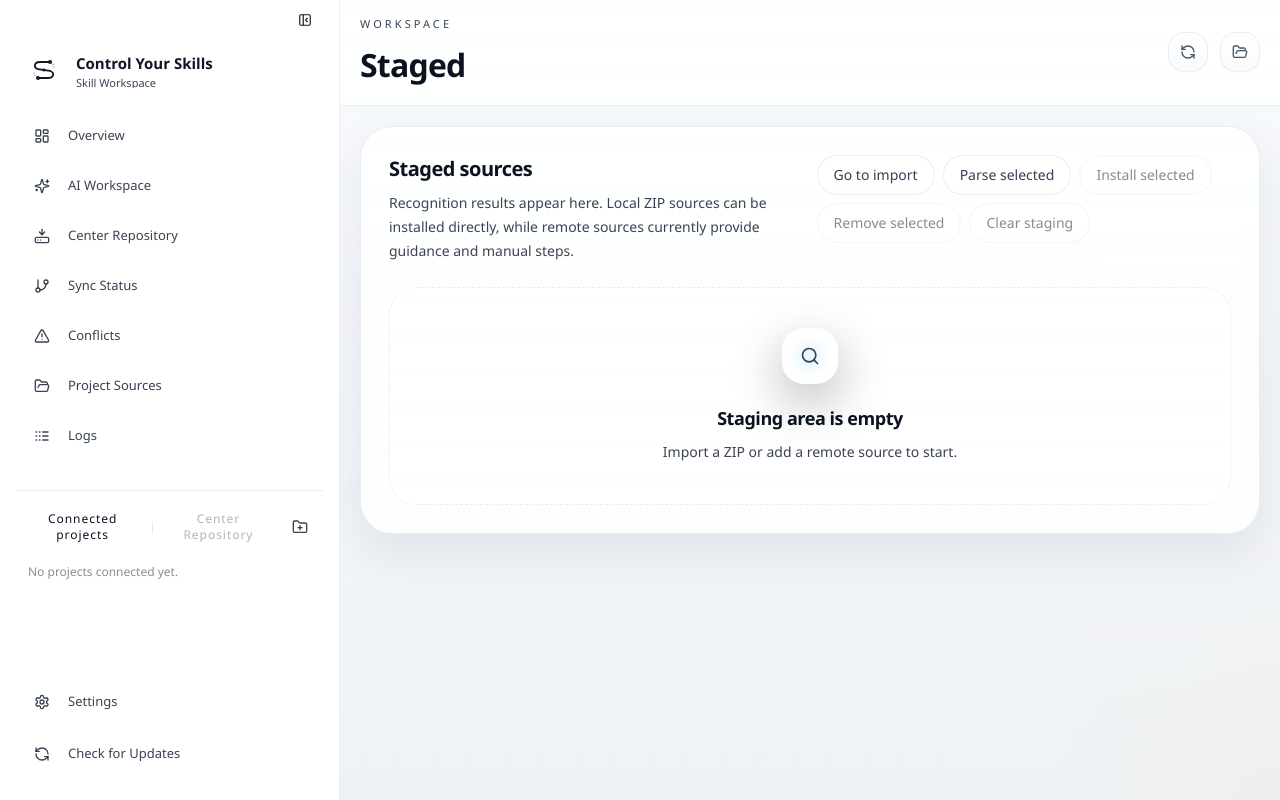
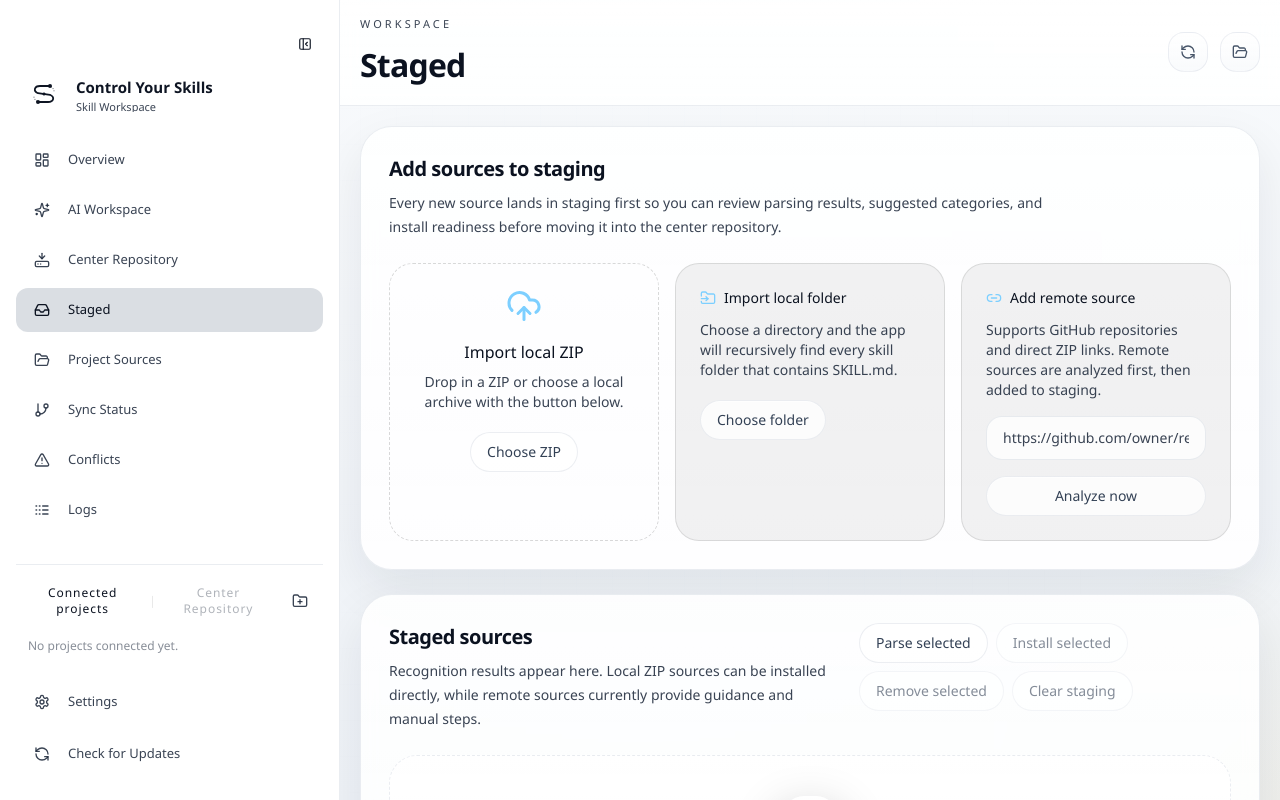
Before and after one commit to KlayPeter/control-yours-skills, a Next.js app: page /staged in a window 1280 px wide. Built offline with nearby package versions, Linux system fonts and the light colour scheme.

Commit message:
fix: make window draggable and update workspace UI

```diff
--- a/src/components/sections/projects-section.tsx
+++ b/src/components/sections/projects-section.tsx
@@ -63,7 +63,7 @@ export function ProjectsSection({
   return (
     <div className="space-y-6">
       <SectionCard
-        title={t.projectsGuideTitle || "项目导入是做什么的"}
+        title={t.projectsGuideTitle || "项目来源是做什么的"}
         subtitle={
           t.projectsGuideSubtitle ||
           "把你本地的业务项目接进来后，系统会扫描其中的 Skill 文件夹，让你把项目里的能力纳入统一管理。"
@@ -119,7 +119,7 @@ export function ProjectsSection({
           <Search className="absolute left-3 top-1/2 h-4 w-4 -translate-y-1/2 app-text-soft" />
           <input
             type="text"
-            placeholder={t.search || "搜索..."}
+            placeholder={t.searchPlaceholder || "搜索..."}
             value={searchValue}
             onChange={(e) => onSearchValueChange(e.target.value)}
             className="w-full rounded-xl border border-black/10 dark:border-white/10 bg-white dark:bg-black/40 pl-10 pr-4 py-2 text-sm app-text focus-visible:ring-2 focus-visible:ring-signal/45 focus-visible:outline-none transition-all"
--- a/src/components/sections/staged-section.tsx
+++ b/src/components/sections/staged-section.tsx
@@ -1,5 +1,5 @@
-import Link from "next/link";
-import { Eye, Plus, RefreshCcw, Trash2 } from "lucide-react";
+import type { DropzoneState } from "react-dropzone";
+import { Eye, Plus, RefreshCcw, Trash2, UploadCloud, FolderInput, Link2 } from "lucide-react";
 import { cn } from "@/lib/cn";
 import type { SkillManagerSnapshot, StagedSourceRecord } from "@shared/contracts";
 
@@ -43,8 +43,14 @@ export function StagedSection({
   snapshot,
   t,
   installPathConfigured,
+  dropzone,
+  remoteUrl,
+  onRemoteUrlChange,
   selectedStageIds,
   selectedStagedId,
+  onImportZip,
+  onImportFolder,
+  onRemoteAction,
   onToggleStageSelection,
   onLoadStagedDetail,
   onParseStaged,
@@ -56,8 +62,14 @@ export function StagedSection({
   snapshot: SkillManagerSnapshot;
   t: TranslationDictionary;
   installPathConfigured: boolean;
+  dropzone: DropzoneState;
+  remoteUrl: string;
+  onRemoteUrlChange: (value: string) => void;
   selectedStageIds: string[];
   selectedStagedId: string | null;
+  onImportZip: (mode: "staged" | "install") => AsyncActionResult;
+  onImportFolder: (mode: "staged" | "install") => AsyncActionResult;
+  onRemoteAction: (mode: "staged" | "install") => AsyncActionResult;
   onToggleStageSelection: (id: string) => void;
   onLoadStagedDetail: (id: string) => AsyncActionResult;
   onParseStaged: (ids: string[]) => AsyncActionResult;
@@ -85,17 +97,78 @@ export function StagedSection({
   return (
     <div className="space-y-6">
       <SectionCard
+        title={t.stagedImportTitle || "添加来源到暂存区"}
+        subtitle={
+          t.stagedImportSubtitle ||
+          "所有新来源先进入暂存区，在这里检查解析结果、推荐分类和安装条件，确认后再纳入中心仓库。"
+        }
+      >
+        <div className="grid gap-4 xl:grid-cols-3">
+          <div
+            {...dropzone.getRootProps()}
+            className={cn(
+              "rounded-3xl border border-dashed p-6 text-center transition",
+              dropzone.isDragActive
+                ? "border-signal bg-signal/10"
+                : "border-black/15 bg-transparent hover:border-black/30 hover:bg-black/5 dark:border-white/15 dark:hover:border-white/30 dark:hover:bg-white/5"
+            )}
+          >
+            <input {...dropzone.getInputProps()} />
+            <UploadCloud className="mx-auto h-9 w-9 text-signal" />
+            <p className="mt-4 text-base font-medium app-text">{t.localZipImport}</p>
+            <p className="mt-2 text-sm app-text-soft">{t.stagedZipImportHint || "拖入 ZIP，或用按钮选择本地压缩包。"}</p>
+            <button
+              className="mt-5 app-button"
+              onClick={(event) => {
+                event.stopPropagation();
+                void onImportZip("staged");
+              }}
+              type="button"
+            >
+              {t.chooseZip}
+            </button>
+          </div>
+
+          <div className="rounded-3xl border border-black/10 bg-black/5 p-6 dark:border-white/10 dark:bg-black/10">
+            <div className="flex items-center gap-2 text-sm font-medium app-text">
+              <FolderInput className="h-4 w-4 text-signal" />
+              {t.localFolderImport || "导入本地文件夹"}
+            </div>
+            <p className="mt-3 text-sm app-text-soft">
+              {t.stagedFolderImportHint || "选择一个目录，系统会递归查找所有包含 SKILL.md 的技能文件夹。"}
+            </p>
+            <button className="mt-5 app-button" onClick={() => void onImportFolder("staged")} type="button">
+              {t.chooseFolder || "选择文件夹"}
+            </button>
+          </div>
+
+          <div className="rounded-3xl border border-black/10 bg-black/5 p-6 dark:border-white/10 dark:bg-black/10">
+            <div className="flex items-center gap-2 text-sm font-medium app-text">
+              <Link2 className="h-4 w-4 text-signal" />
+              {t.addRemoteSource}
+            </div>
+            <p className="mt-3 text-sm app-text-soft">
+              {t.stagedRemoteImportHint || "支持 GitHub 仓库和直链 ZIP。远程来源会先做识别说明，再进入暂存区。"}
+            </p>
+            <input
+              className="mt-4 app-input h-11 w-full rounded-2xl px-4 text-sm"
+              onChange={(event) => onRemoteUrlChange(event.target.value)}
+              placeholder={t.remoteSourcePlaceholder}
+              spellCheck={false}
+              value={remoteUrl}
+            />
+            <button className="mt-4 app-button w-full justify-center" onClick={() => void onRemoteAction("staged")} type="button">
+              {t.analyzeNow || t.parseSelected}
+            </button>
+          </div>
+        </div>
+      </SectionCard>
+
+      <SectionCard
         title={t.stagedSources}
         subtitle={t.stagedSourcesSubtitle}
         actions={
           <div className="flex flex-wrap gap-2">
-            <Link
-              className="app-button"
-              // eslint-disable-next-line @typescript-eslint/no-explicit-any
-              href={"/local-install" as any}
-            >
-              {t.toImport}
-            </Link>
             <button
               className="app-button"
               onClick={() =>
--- a/src/components/workspace-app.tsx
+++ b/src/components/workspace-app.tsx
@@ -194,7 +194,7 @@ export function WorkspaceApp({ section, initialSkillId }: WorkspaceAppProps) {
         />
 
         <div className="flex min-h-screen flex-col xl:h-screen xl:overflow-y-auto">
-          <header className="app-topbar">
+          <header className="app-topbar drag-region">
             <div className="flex flex-col gap-4 xl:flex-row xl:items-center xl:justify-between">
               <div>
                 <p className="text-[11px] uppercase tracking-[0.28em] app-text-soft">{t.workspaceHeader}</p>
@@ -249,7 +249,7 @@ export function WorkspaceApp({ section, initialSkillId }: WorkspaceAppProps) {
                   installedSkills={installedSkills}
                   onClearStaged={clearStagedSources}
                   onChooseInstallDir={handleQuickChooseInstallDir}
-                  onGoImport={() => router.push("/local-install" as import("next").Route)}
+                  onGoImport={() => router.push("/staged" as import("next").Route)}
                   onGoStaged={() => router.push("/staged" as import("next").Route)}
                   onGoAiWorkspace={() => router.push("/ai-workspace" as import("next").Route)}
                   onGoLocalInstall={() => router.push("/local-install" as import("next").Route)}
@@ -322,7 +322,7 @@ export function WorkspaceApp({ section, initialSkillId }: WorkspaceAppProps) {
                   installedSkills={installedSkills}
                   onClearStaged={clearStagedSources}
                   onChooseInstallDir={handleQuickChooseInstallDir}
-                  onGoImport={() => router.push("/local-install" as import("next").Route)}
+                  onGoImport={() => router.push("/staged" as import("next").Route)}
                   onGoStaged={() => router.push("/staged" as import("next").Route)}
                   onGoAiWorkspace={() => router.push("/ai-workspace" as import("next").Route)}
                   onGoLocalInstall={() => router.push("/local-install" as import("next").Route)}
--- a/src/components/workspace/workspace-nav-sidebar.tsx
+++ b/src/components/workspace/workspace-nav-sidebar.tsx
@@ -5,6 +5,7 @@ import {
   LayoutDashboard,
   Sparkles,
   HardDriveDownload,
+  Inbox,
   FolderOpen,
   Logs,
   Settings,
@@ -33,11 +34,13 @@ const navItems: Array<{
   // eslint-disable-next-line @typescript-eslint/no-explicit-any
   { section: "local-install", href: "/local-install" as any, icon: HardDriveDownload },
   // eslint-disable-next-line @typescript-eslint/no-explicit-any
+  { section: "staged", href: "/staged" as any, icon: Inbox },
+  // eslint-disable-next-line @typescript-eslint/no-explicit-any
+  { section: "projects", href: "/projects" as any, icon: FolderOpen },
+  // eslint-disable-next-line @typescript-eslint/no-explicit-any
   { section: "sync-status", href: "/sync-status" as any, icon: GitBranch },
   // eslint-disable-next-line @typescript-eslint/no-explicit-any
   { section: "conflicts", href: "/conflicts" as any, icon: AlertTriangle },
-  // eslint-disable-next-line @typescript-eslint/no-explicit-any
-  { section: "projects", href: "/projects" as any, icon: FolderOpen },
   { section: "logs", href: "/logs", icon: Logs },
   { section: "settings", href: "/settings", icon: Settings }
 ];
@@ -94,8 +97,8 @@ export function WorkspaceNavSidebar({
   return (
     <aside className="app-sidebar">
       <div className="app-sidebar-inner">
-        <div className={cn("flex flex-col", sidebarCollapsed ? "items-center gap-4 px-0 pt-8" : "gap-5 px-2 pt-0.5")}>
-          <div className={cn("flex items-center w-full", sidebarCollapsed ? "justify-center" : "justify-end")}>
+        <div className={cn("flex flex-col drag-region", sidebarCollapsed ? "items-center gap-4 px-0 pt-8" : "gap-5 px-2 pt-0.5")}>
+          <div className={cn("flex items-center w-full", sidebarCollapsed ? "justify-center" : "justify-end", !sidebarCollapsed && "pt-6")}>
             <button
               type="button"
               className={cn(
--- a/src/components/workspace/workspace-primary-section.tsx
+++ b/src/components/workspace/workspace-primary-section.tsx
@@ -206,13 +206,6 @@ export function WorkspacePrimarySection({
     case "local-install":
       return (
         <LocalInstallSection
-          dropzone={dropzone}
-          installPathConfigured={installPathConfigured}
-          onImportZip={onImportZip}
-          onImportFolder={onImportFolder}
-          onRemoteAction={onRemoteAction}
-          onRemoteUrlChange={onRemoteUrlChange}
-          remoteUrl={remoteUrl}
           snapshot={snapshot}
           t={t}
           onOpenPath={onOpenPath}
@@ -224,6 +217,7 @@ export function WorkspacePrimarySection({
           onSyncInstalledSkill={onSyncInstalledSkill}
           onSyncAllSkills={onSyncAllSkills}
           onUpdateInstalledSkillCategory={onUpdateInstalledSkillCategory}
+          onGoStaged={onGoStaged}
           searchValue={searchValue}
           onSearchValueChange={onSearchValueChange}
         />
@@ -273,7 +267,13 @@ export function WorkspacePrimarySection({
           onClearStaged={onClearStaged}
           onInstallStaged={onInstallStaged}
           installPathConfigured={installPathConfigured}
+          dropzone={dropzone}
+          remoteUrl={remoteUrl}
           onLoadStagedDetail={onLoadStagedDetail}
+          onImportZip={onImportZip}
+          onImportFolder={onImportFolder}
+          onRemoteAction={onRemoteAction}
+          onRemoteUrlChange={onRemoteUrlChange}
           onParseStaged={onParseStaged}
           onRemoveStaged={onRemoveStaged}
           onToggleStageSelection={onToggleStageSelection}
--- a/src/locales/translations.ts
+++ b/src/locales/translations.ts
@@ -184,8 +184,15 @@ export const zhCnTranslations: TranslationDictionary = {
   uncategorizedSkillsLabel: "未分类",
   centerRepositoryTitle: "中心仓库总览",
   centerRepositorySubtitle: "这里是系统正式纳管的技能主版本库，分类、推荐和后续同步都会以这里为准。",
+  centerRepositoryAddSourceAction: "前往添加来源",
+  centerRepositoryFocusHint: "中心仓库页只保留已纳管 Skill 的查看、分类、同步和目录管理。新来源的导入统一放到暂存区。",
   centerRepositorySkillsTitle: "中心仓库技能",
-  centerRepositorySkillsSubtitle: "为中心仓库里的技能分配分类，后续推荐分类和同步都会以这里为准。",
+  centerRepositorySkillsSubtitle: "这里只保留已纳管的 Skill 主版本。分类、同步目标和状态都以这里为准。",
+  stagedImportTitle: "添加来源到暂存区",
+  stagedImportSubtitle: "所有新来源先进入暂存区，在这里检查解析结果、推荐分类和安装条件，确认后再纳入中心仓库。",
+  stagedZipImportHint: "拖入 ZIP，或用按钮选择本地压缩包。",
+  stagedFolderImportHint: "选择一个目录，系统会递归查找所有包含 SKILL.md 的技能文件夹。",
+  stagedRemoteImportHint: "支持 GitHub 仓库和直链 ZIP。远程来源会先做识别说明，再进入暂存区。",
   syncTargetsTitle: "同步目标",
   syncTargetsCountSuffix: "个",
   noSyncTargetsYet: "还没有绑定同步目标。",
@@ -270,7 +277,7 @@ export const zhCnTranslations: TranslationDictionary = {
   quickStartStatusDone: "已完成",
   quickStartStatusTodo: "待完成",
   quickStartChooseInstallDir: "选择中心仓库目录",
-  quickStartGoImport: "前往导入",
+  quickStartGoImport: "添加来源",
   quickStartGoStaged: "查看暂存区",
   quickStartStagedDisabled: "导入一个 skill 后，这里会出现可安装结果。",
   installDirectoryWritable: "中心仓库目录可写。",
@@ -510,8 +517,15 @@ export const enTranslations: TranslationDictionary = {
   uncategorizedSkillsLabel: "Uncategorized",
   centerRepositoryTitle: "Center repository overview",
   centerRepositorySubtitle: "This is the system's primary managed skill library. Categories, recommendations, and future sync all build from here.",
+  centerRepositoryAddSourceAction: "Add new sources",
+  centerRepositoryFocusHint: "This page now focuses only on managed skills: review, categorize, sync, and maintain the repository tree. New imports are handled in the staged area.",
   centerRepositorySkillsTitle: "Center repository skills",
-  centerRepositorySkillsSubtitle: "Assign categories to managed skills here so later recommendations and sync targets have a stable source of truth.",
+  centerRepositorySkillsSubtitle: "Only managed source-of-truth skills stay here. Categories, sync targets, and status all build from this page.",
+  stagedImportTitle: "Add sources to staging",
+  stagedImportSubtitle: "Every new source lands in staging first so you can review parsing results, suggested categories, and install readiness before moving it into the center repository.",
+  stagedZipImportHint: "Drop in a ZIP or choose a local archive with the button below.",
+  stagedFolderImportHint: "Choose a directory and the app will recursively find every skill folder that contains SKILL.md.",
+  stagedRemoteImportHint: "Supports GitHub repositories and direct ZIP links. Remote sources are analyzed first, then added to staging.",
   syncTargetsTitle: "Sync targets",
   syncTargetsCountSuffix: "targets",
   noSyncTargetsYet: "No sync targets connected yet.",
@@ -596,7 +610,7 @@ export const enTranslations: TranslationDictionary = {
   quickStartStatusDone: "Done",
   quickStartStatusTodo: "To do",
   quickStartChooseInstallDir: "Choose center repository",
-  quickStartGoImport: "Go to import",
+  quickStartGoImport: "Add sources",
   quickStartGoStaged: "Open staged",
   quickStartStagedDisabled: "This step becomes available after you import a skill.",
   installDirectoryWritable: "Center repository directory is writable.",
--- a/src/styles/globals.css
+++ b/src/styles/globals.css
@@ -355,8 +355,14 @@ a {
 button,
 input,
 select,
-textarea {
+textarea,
+a {
   font: inherit;
+  -webkit-app-region: no-drag;
+}
+
+.drag-region {
+  -webkit-app-region: drag;
 }
 
 ::selection {
```
Also changed, not shown: src/components/sections/local-install-section.tsx (+16 -105 lines).
